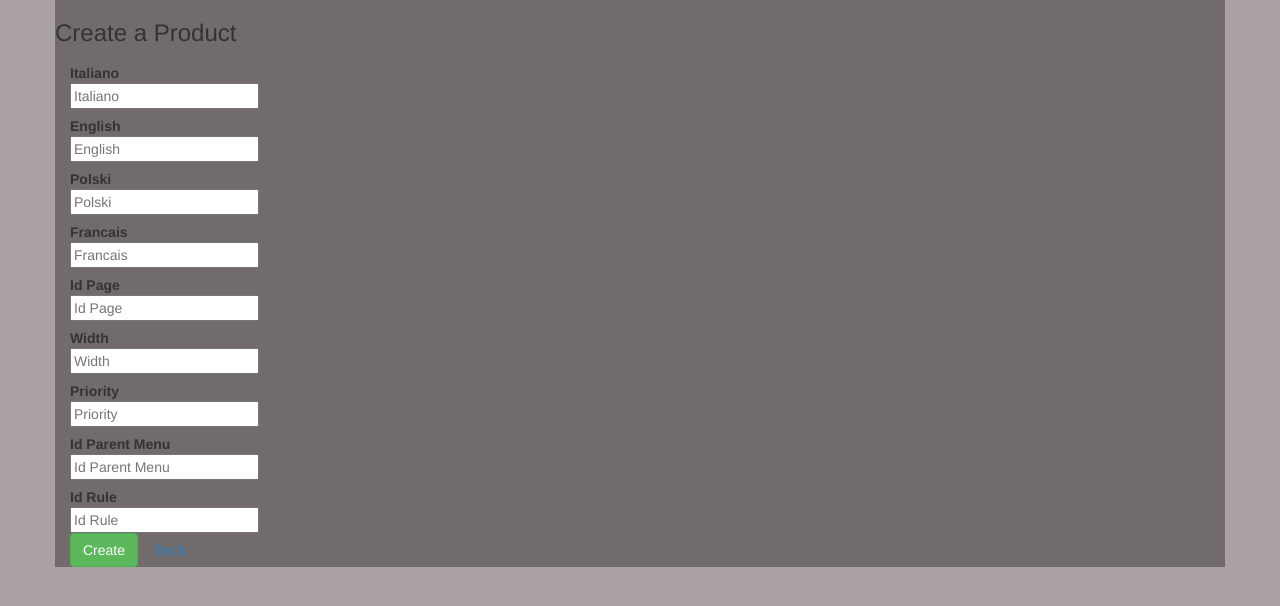
After one commit to edsonlb/menusystem, a PHP site: page /create.php in a window 1280 px wide. The commit adds this page. Shown: the top 606 px of the page. Run offline with PHP 8.4, Linux system fonts and the light colour scheme.

Commit message:
create done

```diff
--- /dev/null
+++ b/create.php
@@ -0,0 +1,200 @@
+<!DOCTYPE html>
+<html lang="en">
+<?php
+
+    require 'database.php';
+
+    if ( !empty($_POST)) {
+        // keep track validation errors
+        $idMenu = null;
+        $italiano = null;
+        $english = null;
+		$polski = null;
+        $francais = null;
+		$idPage = null;
+        $width = null;
+        $priority = null;
+		$idParentMenu = null;
+        $idRule = null;
+
+
+
+        $italiano = $_POST['italiano'];
+        $english = $_POST['english'];
+		$polski = $_POST['polski'];
+        $francais = $_POST['francais'];
+		$idPage = $_POST['idPage'];
+        $width = $_POST['width'];
+        $priority = $_POST['priority'];
+		$idParentMenu = $_POST['idParentMenu'];
+        $idRule = $_POST['idRule'];
+
+
+        // validate input
+        $valid = true;
+        if (empty($italiano)) {
+            $itaError = 'Please enter Italiano';
+            $valid = false;
+        }
+
+        if (empty($english)) {
+            $engError = 'Please enter English';
+            $valid = false;
+
+        }
+
+        if (empty($polski)) {
+            $polError = 'Please enter Polski';
+            $valid = false;
+        }
+
+		if(empty($francais)) {
+			$fraError = "Please enter Francais";
+			$valid = false;
+		}
+
+		if(empty($idPage)) {
+			$pagError = "Please enter Id Page";
+			$valid = false;
+		}
+		if(empty($width)) {
+			$widError = "Please enter Width";
+			$valid = false;
+		}
+		if(empty($priority)) {
+			$priError = "Please enter Priority";
+			$valid = false;
+		}
+		if(empty($idParentMenu)) {
+			$idpError = "Please enter Id Parent Menu";
+			$valid = false;
+		}
+		if(empty($idRule)) {
+			$idrError = "Please enter Id Rule";
+			$valid = false;
+		}
+
+
+
+        if ($valid){
+            $pdo = Database::connect();
+            $pdo->setAttribute(PDO::ATTR_ERRMODE, PDO::ERRMODE_EXCEPTION);
+            $sql = "INSERT INTO menu (italiano,english,polski,francais,idPage,width,priority,idParentMenu,idRule) values(?, ?, ?, ?, ?, ?, ?, ?, ?)";
+            $q = $pdo->prepare($sql);
+            $q->execute(array($italiano,$english,$polski, $francais, $idPage, $width, $priority, $idParentMenu, $idPage));
+            Database::disconnect();
+            header("Location: index.php");
+        }
+    }
+?>
+<head>
+    <meta charset="utf-8">
+    <link   href="css/bootstrap.min.css" rel="stylesheet">
+    <script src="js/bootstrap.min.js"></script>
+	<style>
+		body {
+			background-color: #ABA3A3;
+		}
+		div {
+			background-color: #726B6B;
+		}
+	</style>
+</head>
+
+<body>
+    <div class="container">
+                <div class="span10 offset1">
+                    <div class="row">
+                        <h3>Create a Product</h3>
+                    </div>
+                    <form class="form-horizontal" action="create.php" method="post">
+					  <div class="control-group <?php echo !empty($itaError)?'error':'';?>">
+                        <label class="control-label">Italiano</label>
+                        <div class="controls">
+                            <input name="italiano" type="text"  placeholder="Italiano" value="<?php echo !empty($italiano)?$italiano:'';?>">
+                            <?php if (!empty($itaError)): ?>
+                                <span class="help-inline"><?php echo $itaError;?></span>
+                            <?php endif;?>
+                        </div>
+                      </div>
+                      <div class="control-group <?php echo !empty($engError)?'error':'';?>">
+                        <label class="control-label">English</label>
+                        <div class="controls">
+                            <input name="english" type="text" placeholder="English" value="<?php echo !empty($english)?$english:'';?>">
+                            <?php if (!empty($engError)): ?>
+                                <span class="help-inline"><?php echo $engError;?></span>
+                            <?php endif;?>
+                        </div>
+                      </div>
+                      <div class="control-group <?php echo !empty($polError)?'error':'';?>">
+                        <label class="control-label">Polski</label>
+                        <div class="controls">
+                            <input name="polski" type="text"  placeholder="Polski" value="<?php echo !empty($polski)?$polski:'';?>">
+                            <?php if (!empty($polError)): ?>
+                                <span class="help-inline"><?php echo $polError;?></span>
+                            <?php endif;?>
+                        </div>
+                      </div>
+					  <div class="control-group <?php echo !empty($fraError)?'error':'';?>">
+                        <label class="control-label">Francais</label>
+                        <div class="controls">
+                            <input name="francais" type="text"  placeholder="Francais" value="<?php echo !empty($francais)?$francais:'';?>">
+                            <?php if (!empty($fraError)): ?>
+                                <span class="help-inline"><?php echo $fraError;?></span>
+                            <?php endif;?>
+                        </div>
+                      </div>
+					  <div class="control-group <?php echo !empty($pagError)?'error':'';?>">
+                        <label class="control-label">Id Page</label>
+                        <div class="controls">
+                            <input name="idPage" type="text"  placeholder="Id Page" value="<?php echo !empty($idPage)?$idPage:'';?>">
+                            <?php if (!empty($pagError)): ?>
+                                <span class="help-inline"><?php echo $pagError;?></span>
+                            <?php endif;?>
+                        </div>
+                      </div>
+                      <div class="control-group <?php echo !empty($widError)?'error':'';?>">
+                        <label class="control-label">Width</label>
+                        <div class="controls">
+                            <input name="width" type="text"  placeholder="Width" value="<?php echo !empty($width)?$width:'';?>">
+                            <?php if (!empty($widError)): ?>
+                                <span class="help-inline"><?php echo $widError;?></span>
+                            <?php endif;?>
+                        </div>
+                      </div>
+                      <div class="control-group <?php echo !empty($priError)?'error':'';?>">
+                        <label class="control-label">Priority</label>
+                        <div class="controls">
+                            <input name="priority" type="text"  placeholder="Priority" value="<?php echo !empty($priority)?$priority:'';?>">
+                            <?php if (!empty($priError)): ?>
+                                <span class="help-inline"><?php echo $priError;?></span>
+                            <?php endif;?>
+                        </div>
+                      </div>
+                      <div class="control-group <?php echo !empty($idpError)?'error':'';?>">
+                        <label class="control-label">Id Parent Menu</label>
+                        <div class="controls">
+                            <input name="idParentMenu" type="text"  placeholder="Id Parent Menu" value="<?php echo !empty($idParentMenu)?$idParentMenu:'';?>">
+                            <?php if (!empty($idpError)): ?>
+                                <span class="help-inline"><?php echo $idpError;?></span>
+                            <?php endif;?>
+                        </div>
+                      </div>
+                      <div class="control-group <?php echo !empty($idrError)?'error':'';?>">
+                        <label class="control-label">Id Rule</label>
+                        <div class="controls">
+                            <input name="idRule" type="text"  placeholder="Id Rule" value="<?php echo !empty($idRule)?$idRule:'';?>">
+                            <?php if (!empty($idrError)): ?>
+                                <span class="help-inline"><?php echo $idrError;?></span>
+                            <?php endif;?>
+                        </div>
+                      </div>
+                      <div class="form-actions" >
+                          <button type="submit" class="btn btn-success">Create</button>
+                          <a class="btn" href="index.php">Back</a>
+                        </div>
+                    </form>
+                </div>
+    </div> <!-- /container -->
+  </body>
+</html>
```
Also changed, not shown: index_copia.php (+10 -6 lines).
